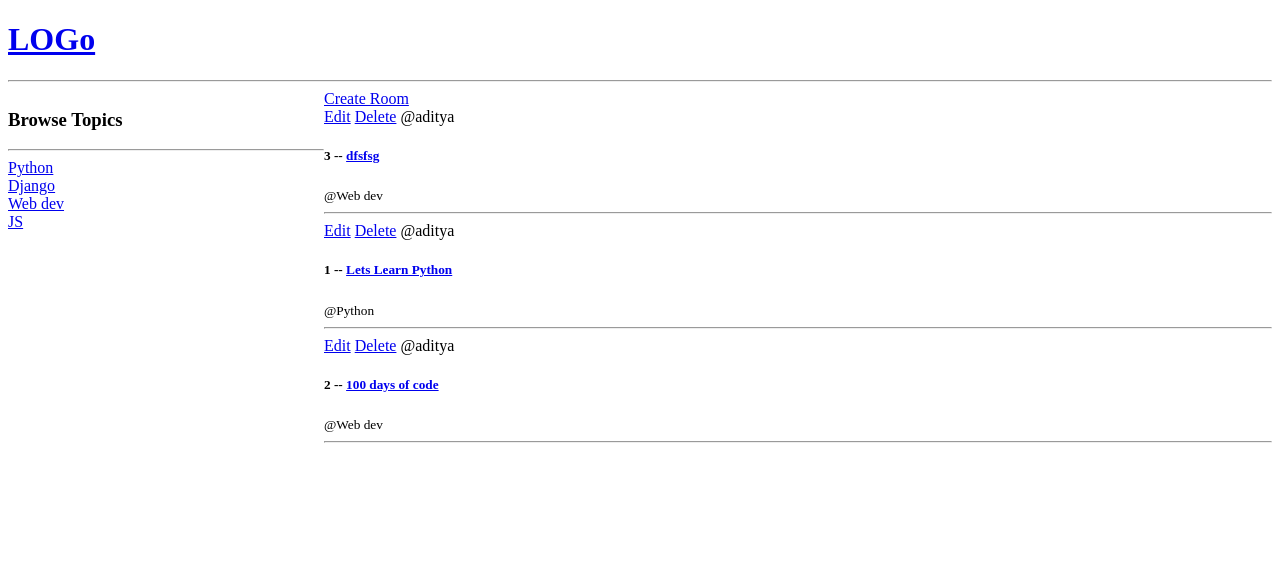
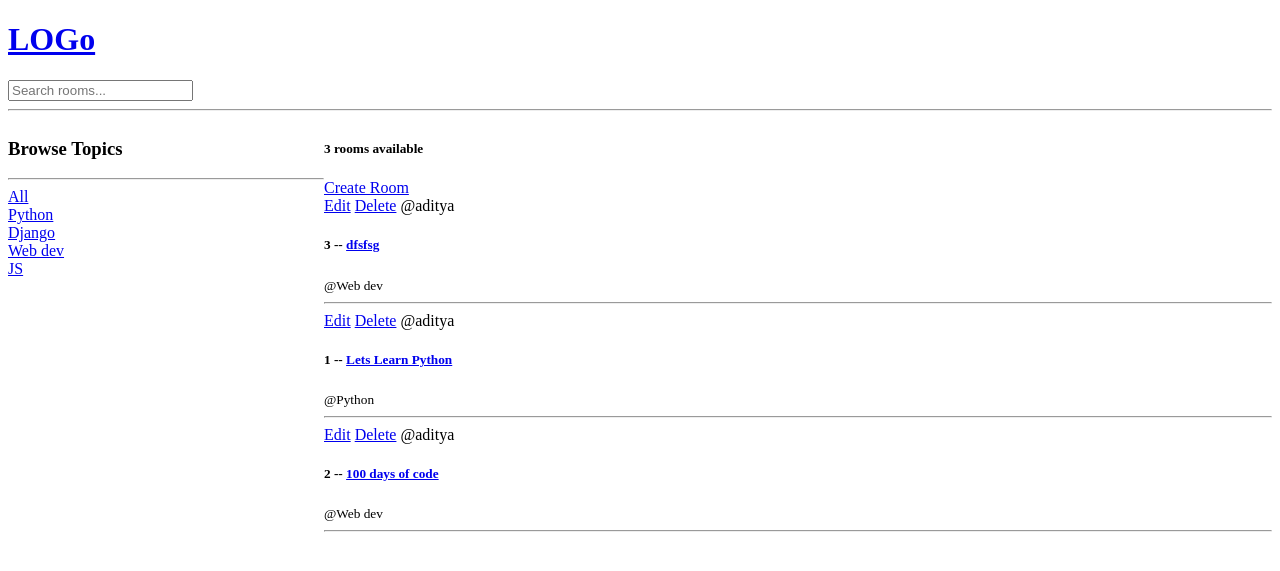
Before and after one commit to As-anonymus/D-Proj, a Django app: page / in a window 1280 px wide. Shown: the top 571 px of the page. Run offline with Django 4.2, Linux system fonts and the light colour scheme; data comes from the database, SQL or seed files in the repository.

Commit message:
search optimization , search bar

```diff
--- a/base/templates/base/home.html
+++ b/base/templates/base/home.html
@@ -24,6 +24,11 @@
         <h3>Browse Topics</h3>
         <hr>
 
+        <div>
+
+            <a href="{% url 'home' %}">All</a>
+        </div>
+
         {% for topic in topics %}
 
 <div>
@@ -35,6 +40,9 @@
         {% endfor %}
 </div>
         <div>
+
+<h5>{{room_count}} rooms available</h5>
+
             <a href="{% url 'create-room' %}">Create Room</a>
 
 <div>
--- a/base/views.py
+++ b/base/views.py
@@ -1,4 +1,5 @@
 from django.shortcuts import render, redirect
+from django.db.models import Q
 from .models import Room,Topic
 from .forms import RoomForm
 # Create your views here.
@@ -21,21 +22,28 @@ rooms =[
 
 def home(request):
 
+    q = request.GET.get('q') if request.GET.get('q') !=None else ''
 
 
-    rooms = Room.objects.all()
+    rooms = Room.objects.filter(
+        Q(topic__name__icontains=q) |
+        Q(name__icontains=q) |
+        Q(description__icontains=q)
+        )
 
     topics = Topic.objects.all()
 
-    context = {'rooms':rooms,'topics':topics}
-    return render(request, 'base/home.html',context)
+    room_count = rooms.count()
+
+    context = {'rooms':rooms,'topics':topics,'room_count':room_count}
+    return render(request, 'base/home.html',context,)
 
 
 def room(request,pk):
     room = Room.objects.get(id=pk)
 
     context = {'room':room}
-    return render(request, 'base/room.html',context)
+    return render(request, 'base/room.html',context,)
 
 
 def createRoom(request):
--- a/templates/navbar.html
+++ b/templates/navbar.html
@@ -4,4 +4,7 @@
 
 
 </a>
+
+<form method="GET" action="{% url 'home' %}">
+    <input type="text" name="q" placeholder="Search rooms..." />
 <hr>
```
